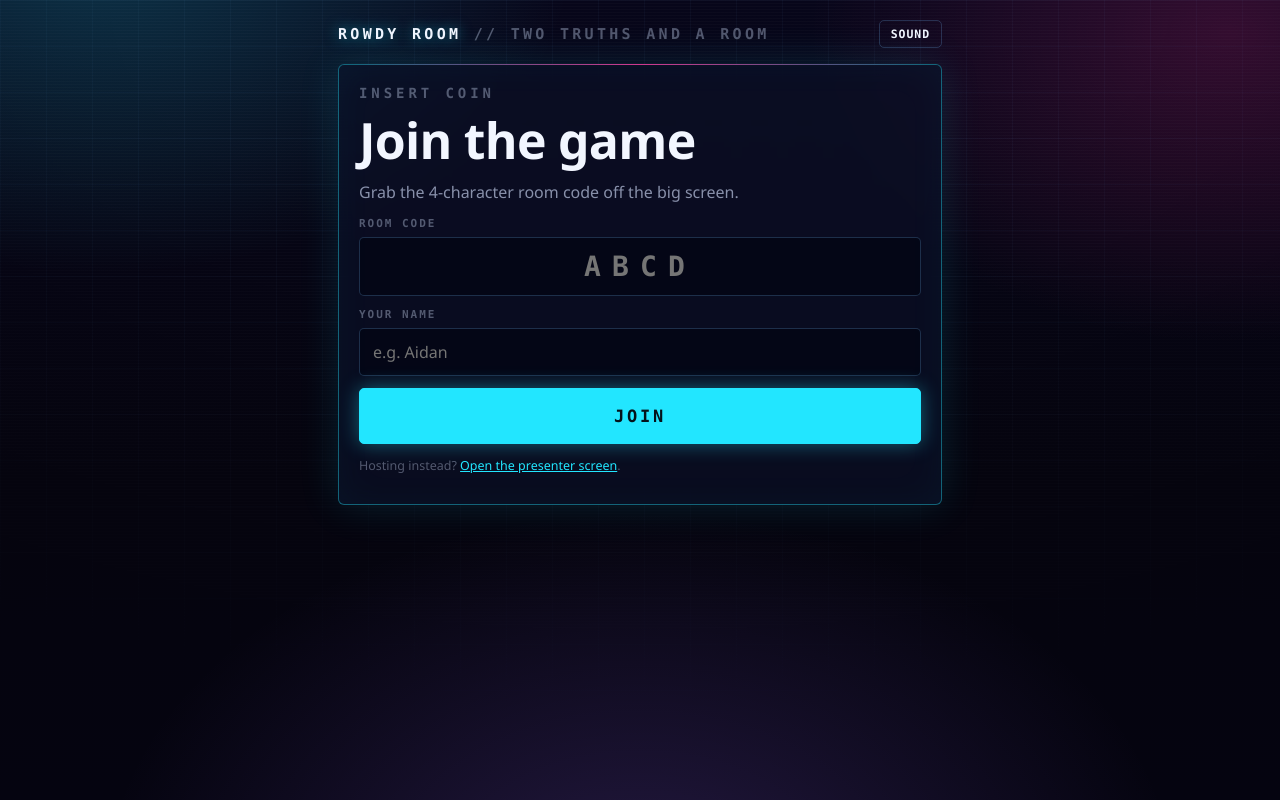
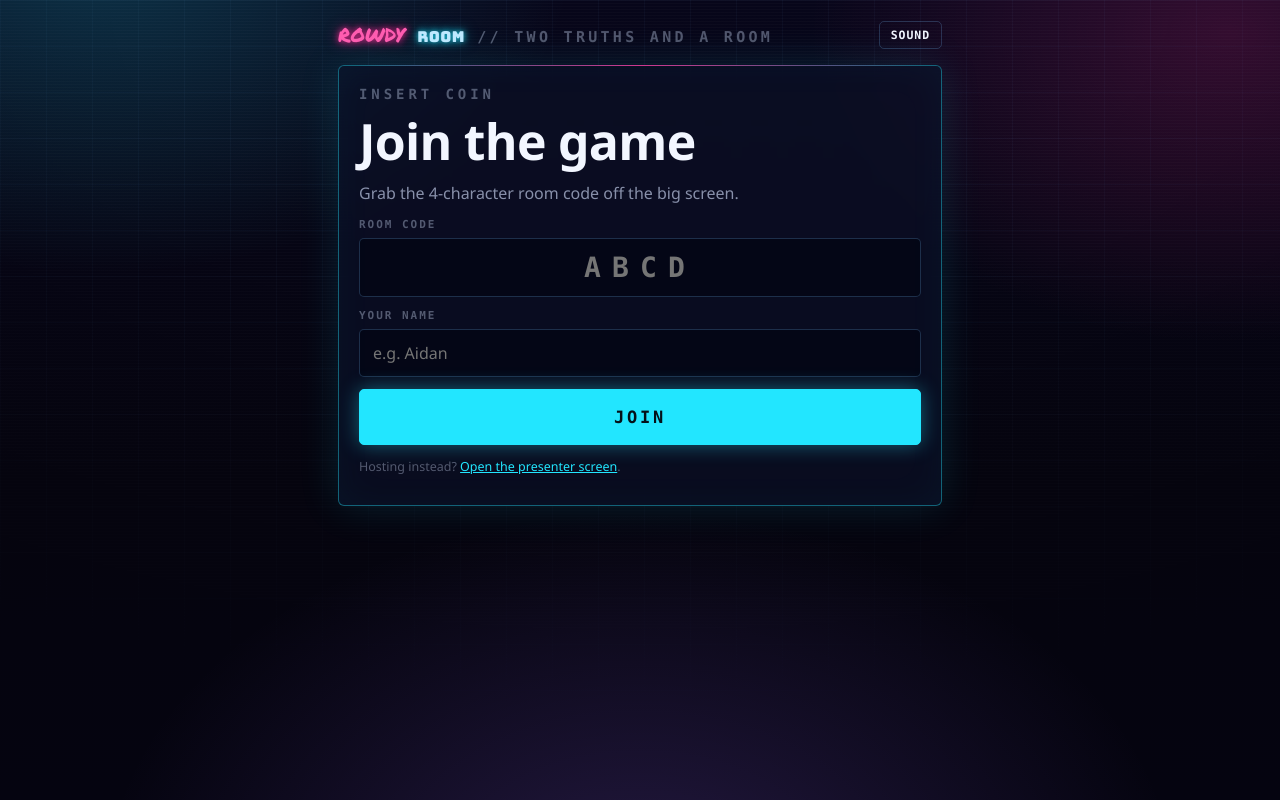
Before and after one commit to aidanavila63/rowdy-room, a website: page two-truths/index.html in a window 1280 px wide. Drawn offline with Linux system fonts and the light colour scheme.

Commit message:
Add files via upload

```diff
--- a/two-truths/index.html
+++ b/two-truths/index.html
@@ -47,7 +47,7 @@
 <div class="wrap narrow">
 
   <div class="brandline">
-    <a class="brand" href="/" style="text-decoration:none">ROWDY ROOM <span>// TWO TRUTHS AND A ROOM</span></a>
+    <a class="brand" href="/" style="text-decoration:none"><span class="brand-rowdy">ROWDY</span> <span class="brand-room">ROOM</span> <span>// TWO TRUTHS AND A ROOM</span></a>
     <div class="grow"></div>
     <button class="ghost mini" id="btnSfx" title="Sound effects">Sound</button>
     <span class="pill hidden" id="status" data-s="connecting"><i class="dot"></i><span class="txt">Connecting…</span></span>
```
Also changed, not shown: two-truths/present.html (+1 -1 lines).
